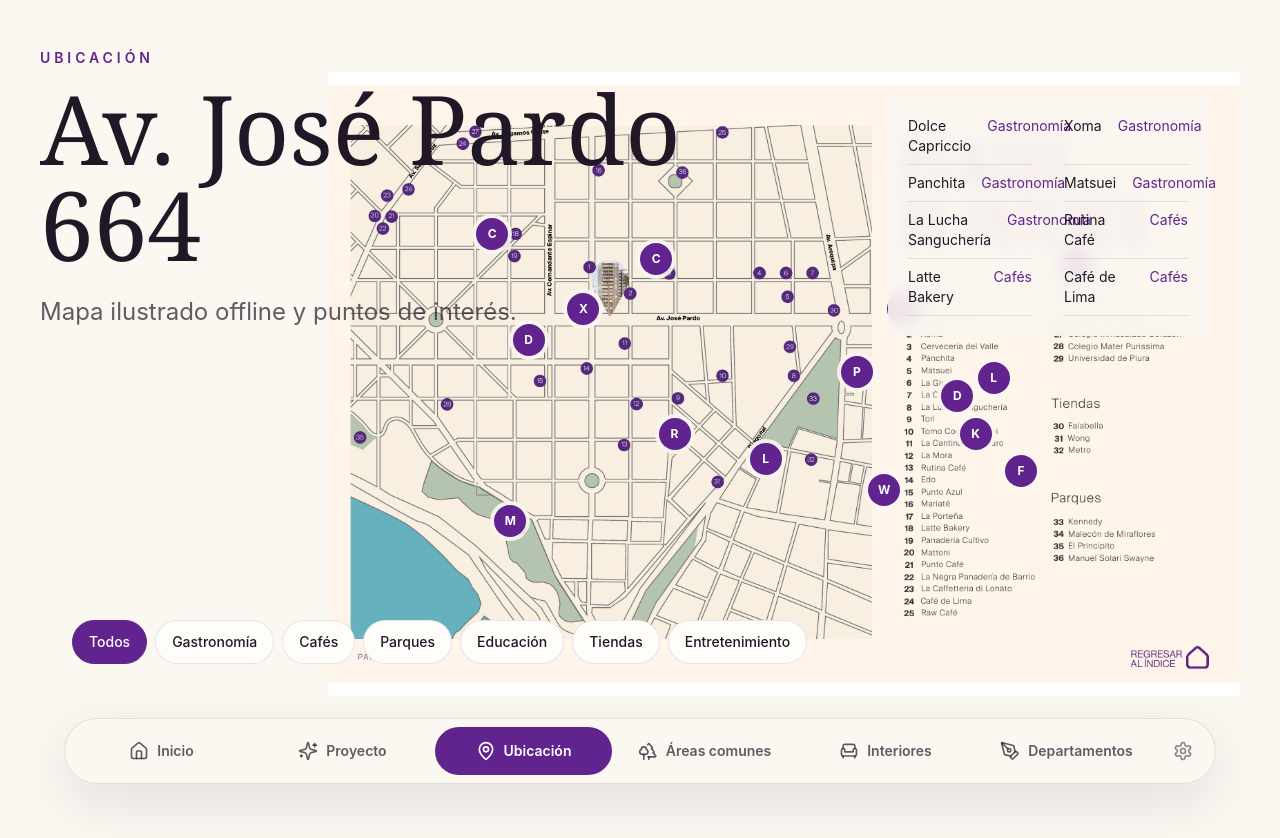
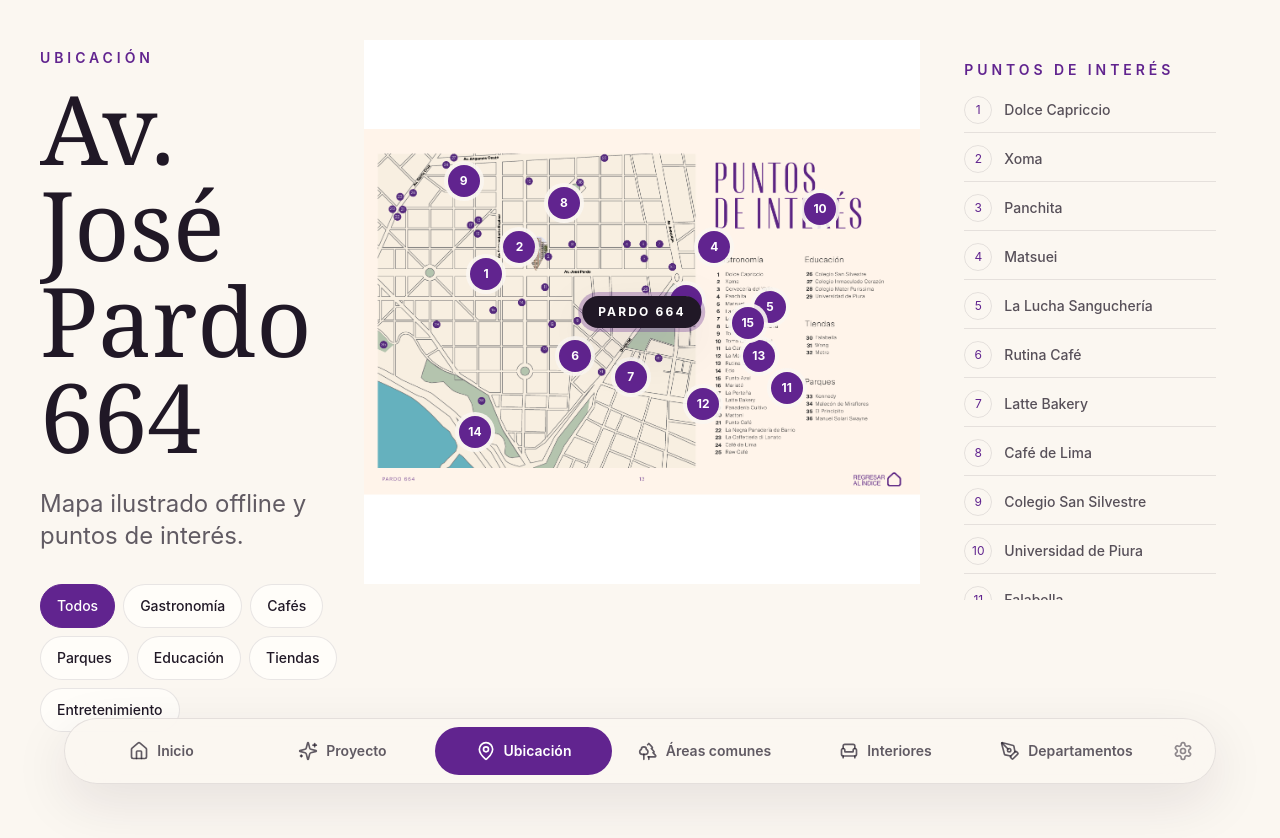
Before and after one commit to pcovinos1/pardo-664, a React (Vite) app: page / in a window 1280 px wide. Both pictures are taken after a click on the button "Ubicación". Shown: the top 838 px of the page. Built offline with nearby package versions, Linux system fonts and the light colour scheme.

Commit message:
mejorar mapa interactivo de ubicación

```diff
--- a/src/App.tsx
+++ b/src/App.tsx
@@ -28,6 +28,7 @@ export default function App() {
 
   const selectedTypology = project?.typologies.find((item) => item.id === selectedTypologyId) ?? project?.typologies[0];
   const navigate = (next: ViewKey) => {
+    if (next === "location") setPoiFilter("Todos");
     setView(next);
   };
 
@@ -230,43 +231,89 @@ function InteriorsPage({ project, onOpenGallery }: { project: Project; onOpenGal
 }
 
 function LocationPage({ project, filter, setFilter, onOpenGallery }: { project: Project; filter: string; setFilter: (value: string) => void; onOpenGallery: (value: { images: GalleryImage[]; index: number }) => void }) {
+  const [hoveredPoiId, setHoveredPoiId] = useState<string | null>(null);
+  const [selectedPoiId, setSelectedPoiId] = useState<string | null>(null);
   const categories = ["Todos", "Gastronomía", "Cafés", "Parques", "Educación", "Tiendas", "Entretenimiento"];
   const gallery = project.galleries.find((item) => item.id === "barrio");
-  const visible = filter === "Todos" ? project.pointsOfInterest : project.pointsOfInterest.filter((poi) => poi.category === filter);
+  const visible = project.pointsOfInterest
+    .filter((poi) => poi.visible)
+    .filter((poi) => filter === "Todos" || poi.category === filter)
+    .sort((a, b) => a.order - b.order);
   const section = getSection(project, "location");
+  const activePoiId = hoveredPoiId ?? selectedPoiId;
+  const activePoi = visible.find((poi) => poi.id === activePoiId);
   return (
     <section className="editorial-page">
       <div className="location-scene">
-        <div className="location-copy">
+        <aside className="location-copy">
           <p className="eyebrow">{section.title}</p>
           <h1 className="editorial-title">{project.address}</h1>
           <p className="editorial-lead">{section.summary}</p>
+          <div className="location-filters">
+            {categories.map((category) => (
+              <button key={category} className={`pill ${filter === category ? "pill-active" : ""}`} onClick={() => { setFilter(category); setHoveredPoiId(null); setSelectedPoiId(null); }} type="button">
+                {category}
+              </button>
+            ))}
+          </div>
+        </aside>
+        <div className="location-map" aria-label="Mapa interactivo de puntos de interés">
+          <img className="h-full w-full object-contain" src={gallery?.images[0]?.src} alt="Mapa ilustrado offline" />
+          <span className="location-project-marker" style={{ left: "50%", top: "50%" }}>
+            Pardo 664
+          </span>
+          {visible.map((poi) => {
+            const active = activePoiId === poi.id;
+            return (
+              <button
+                key={poi.id}
+                className={`location-marker ${active ? "is-active" : ""}`}
+                style={{ left: `${poi.x}%`, top: `${poi.y}%` }}
+                onMouseEnter={() => setHoveredPoiId(poi.id)}
+                onMouseLeave={() => setHoveredPoiId(null)}
+                onFocus={() => setHoveredPoiId(poi.id)}
+                onBlur={() => setHoveredPoiId(null)}
+                onClick={() => setSelectedPoiId((current) => (current === poi.id ? null : poi.id))}
+                type="button"
+                aria-label={poi.name}
+              >
+                <span>{poi.order}</span>
+                <em>{poi.name}</em>
+              </button>
+            );
+          })}
         </div>
-        <div className="location-map">
-          <button className="block h-full w-full" onClick={() => gallery && onOpenGallery({ images: gallery.images, index: 0 })} type="button">
-            <img className="h-full w-full object-contain" src={gallery?.images[0]?.src} alt="Mapa ilustrado offline" />
-          </button>
-          {visible.map((poi) => (
-            <span key={poi.id} className="absolute grid size-8 -translate-x-1/2 -translate-y-1/2 place-items-center rounded-full bg-morada text-xs font-bold text-white ring-4 ring-paper/90 transition duration-300" style={{ left: `${poi.x}%`, top: `${poi.y}%` }}>
-              {poi.name.slice(0, 1)}
-            </span>
-          ))}
-        </div>
-        <div className="location-filters">
+        <aside className="location-list">
+          <p className="eyebrow mb-2">Puntos de interés</p>
+          <div className="location-list-scroll">
+            {visible.map((poi) => {
+              const active = activePoiId === poi.id;
+              return (
+                <button
+                  key={poi.id}
+                  className={active ? "is-active" : ""}
+                  onMouseEnter={() => setHoveredPoiId(poi.id)}
+                  onMouseLeave={() => setHoveredPoiId(null)}
+                  onFocus={() => setHoveredPoiId(poi.id)}
+                  onBlur={() => setHoveredPoiId(null)}
+                  onClick={() => setSelectedPoiId((current) => (current === poi.id ? null : poi.id))}
+                  type="button"
+                >
+                  <span>{poi.order}</span>
+                  <strong>{poi.name}</strong>
+                </button>
+              );
+            })}
+          </div>
+          {activePoi ? <p className="location-active-name">{activePoi.name}</p> : null}
+        </aside>
+        {/* <div className="location-filters">
           {categories.map((category) => (
             <button key={category} className={`pill ${filter === category ? "pill-active" : ""}`} onClick={() => setFilter(category)} type="button">
               {category}
             </button>
           ))}
-        </div>
-        <div className="location-list">
-          {visible.slice(0, 8).map((poi) => (
-            <p key={poi.id}>
-              <span>{poi.name}</span>
-              <em>{poi.category}</em>
-            </p>
-          ))}
-        </div>
+        </div> */}
       </div>
     </section>
   );
@@ -916,7 +963,7 @@ function AdminLocation({ project, updateProject }: { project: Project; updatePro
   const addPoi = () =>
     updateProject((current) => ({
       ...current,
-      pointsOfInterest: [...current.pointsOfInterest, { id: crypto.randomUUID(), name: "Nuevo punto", category: "Gastronomía", x: 50, y: 50 }]
+      pointsOfInterest: [...current.pointsOfInterest, { id: crypto.randomUUID(), name: "Nuevo punto", category: "Gastronomía", x: 50, y: 50, visible: true, order: current.pointsOfInterest.length + 1 }]
     }));
 
   return (
@@ -942,14 +989,16 @@ function AdminLocation({ project, updateProject }: { project: Project; updatePro
           </button>
         </div>
         <div className="space-y-3">
-          {project.pointsOfInterest.map((poi) => (
-            <div key={poi.id} className="grid gap-2 rounded border border-ink/10 bg-white p-3 md:grid-cols-[1fr_150px_90px_90px_44px]">
+          {[...project.pointsOfInterest].sort((a, b) => a.order - b.order).map((poi) => (
+            <div key={poi.id} className="grid gap-2 rounded border border-ink/10 bg-white p-3 md:grid-cols-[80px_1fr_150px_90px_90px_90px_44px]">
+              <label className="text-xs">Orden<input className="field" type="number" min="1" value={poi.order} onChange={(event) => updatePoi(poi.id, { order: Number(event.target.value) })} /></label>
               <input className="field mt-0" value={poi.name} onChange={(event) => updatePoi(poi.id, { name: event.target.value })} />
               <select className="field mt-0" value={poi.category} onChange={(event) => updatePoi(poi.id, { category: event.target.value as typeof poi.category })}>
                 {categories.map((category) => <option key={category} value={category}>{category}</option>)}
               </select>
               <label className="text-xs">X %<input className="field" type="number" min="0" max="100" value={poi.x} onChange={(event) => updatePoi(poi.id, { x: Number(event.target.value) })} /></label>
               <label className="text-xs">Y %<input className="field" type="number" min="0" max="100" value={poi.y} onChange={(event) => updatePoi(poi.id, { y: Number(event.target.value) })} /></label>
+              <label className="flex items-center gap-2 self-end pb-3 text-xs"><input type="checkbox" checked={poi.visible} onChange={(event) => updatePoi(poi.id, { visible: event.target.checked })} /> Visible</label>
               <button className="icon-button self-end" onClick={() => confirm("Eliminar punto?") && void updateProject((current) => ({ ...current, pointsOfInterest: current.pointsOfInterest.filter((item) => item.id !== poi.id) }))} type="button" aria-label="Eliminar punto">
                 <Trash2 className="size-4" />
               </button>
--- a/src/data/initialProject.ts
+++ b/src/data/initialProject.ts
@@ -343,21 +343,21 @@ export const initialProject: Project = {
   },
   typologies,
   pointsOfInterest: [
-    { id: "poi-1", name: "Dolce Capriccio", category: "Gastronomía", x: 22, y: 43 },
-    { id: "poi-2", name: "Xoma", category: "Gastronomía", x: 28, y: 38 },
-    { id: "poi-3", name: "Panchita", category: "Gastronomía", x: 58, y: 48 },
-    { id: "poi-4", name: "Matsuei", category: "Gastronomía", x: 63, y: 38 },
-    { id: "poi-5", name: "La Lucha Sanguchería", category: "Gastronomía", x: 73, y: 49 },
-    { id: "poi-6", name: "Rutina Café", category: "Cafés", x: 38, y: 58 },
-    { id: "poi-7", name: "Latte Bakery", category: "Cafés", x: 48, y: 62 },
-    { id: "poi-8", name: "Café de Lima", category: "Cafés", x: 36, y: 30 },
-    { id: "poi-9", name: "Colegio San Silvestre", category: "Educación", x: 18, y: 26 },
-    { id: "poi-10", name: "Universidad de Piura", category: "Educación", x: 82, y: 31 },
-    { id: "poi-11", name: "Falabella", category: "Tiendas", x: 76, y: 64 },
-    { id: "poi-12", name: "Wong", category: "Tiendas", x: 61, y: 67 },
-    { id: "poi-13", name: "Kennedy", category: "Parques", x: 71, y: 58 },
-    { id: "poi-14", name: "Malecón de Miraflores", category: "Parques", x: 20, y: 72 },
-    { id: "poi-15", name: "Diagonal", category: "Entretenimiento", x: 69, y: 52 }
+    { id: "poi-1", name: "Dolce Capriccio", category: "Gastronomía", x: 22, y: 43, visible: true, order: 1 },
+    { id: "poi-2", name: "Xoma", category: "Gastronomía", x: 28, y: 38, visible: true, order: 2 },
+    { id: "poi-3", name: "Panchita", category: "Gastronomía", x: 58, y: 48, visible: true, order: 3 },
+    { id: "poi-4", name: "Matsuei", category: "Gastronomía", x: 63, y: 38, visible: true, order: 4 },
+    { id: "poi-5", name: "La Lucha Sanguchería", category: "Gastronomía", x: 73, y: 49, visible: true, order: 5 },
+    { id: "poi-6", name: "Rutina Café", category: "Cafés", x: 38, y: 58, visible: true, order: 6 },
+    { id: "poi-7", name: "Latte Bakery", category: "Cafés", x: 48, y: 62, visible: true, order: 7 },
+    { id: "poi-8", name: "Café de Lima", category: "Cafés", x: 36, y: 30, visible: true, order: 8 },
+    { id: "poi-9", name: "Colegio San Silvestre", category: "Educación", x: 18, y: 26, visible: true, order: 9 },
+    { id: "poi-10", name: "Universidad de Piura", category: "Educación", x: 82, y: 31, visible: true, order: 10 },
+    { id: "poi-11", name: "Falabella", category: "Tiendas", x: 76, y: 64, visible: true, order: 11 },
+    { id: "poi-12", name: "Wong", category: "Tiendas", x: 61, y: 67, visible: true, order: 12 },
+    { id: "poi-13", name: "Kennedy", category: "Parques", x: 71, y: 58, visible: true, order: 13 },
+    { id: "poi-14", name: "Malecón de Miraflores", category: "Parques", x: 20, y: 72, visible: true, order: 14 },
+    { id: "poi-15", name: "Diagonal", category: "Entretenimiento", x: 69, y: 52, visible: true, order: 15 }
   ],
   version: {
     version: "1.0",
--- a/src/services/db.ts
+++ b/src/services/db.ts
@@ -50,5 +50,13 @@ function normalizeProject(project: Project): Project {
     }
   }
 
-  return { ...project, galleries, sections };
+  const pointsOfInterest = project.pointsOfInterest
+    .map((point, index) => ({
+      ...point,
+      visible: typeof point.visible === "boolean" ? point.visible : true,
+      order: typeof point.order === "number" ? point.order : index + 1
+    }))
+    .sort((a, b) => a.order - b.order);
+
+  return { ...project, galleries, sections, pointsOfInterest };
 }
--- a/src/styles/index.css
+++ b/src/styles/index.css
@@ -304,31 +304,88 @@ textarea:focus-visible {
   }
 
   .location-scene {
-    @apply relative mx-auto min-h-[calc(100vh-9rem)] max-w-[1680px] overflow-hidden;
+    @apply mx-auto grid min-h-[calc(100vh-9rem)] max-w-[1680px] gap-6 overflow-hidden lg:grid-cols-[0.78fr_1.45fr_0.77fr];
   }
 
   .location-copy {
-    @apply relative z-10 max-w-3xl pt-2;
+    @apply relative z-10 pt-2;
   }
 
   .location-map {
-    @apply relative mt-8 h-[58vh] min-h-[430px] w-full bg-white lg:absolute lg:bottom-0 lg:right-0 lg:mt-0 lg:h-[78vh] lg:w-[76%];
+    @apply relative h-[68vh] min-h-[520px] overflow-hidden bg-white;
+  }
+
+  .location-marker {
+    @apply absolute z-10 grid size-8 -translate-x-1/2 -translate-y-1/2 place-items-center rounded-full bg-morada text-xs font-bold text-white ring-4 ring-paper/90 transition duration-200;
+  }
+
+  .location-marker span {
+    @apply leading-none;
+  }
+
+  .location-marker em {
+    @apply pointer-events-none absolute bottom-full left-1/2 mb-2 hidden -translate-x-1/2 whitespace-nowrap rounded-full bg-ink px-3 py-1 text-xs font-medium not-italic text-white shadow-soft;
+  }
+
+  .location-marker:hover,
+  .location-marker:focus-visible,
+  .location-marker.is-active {
+    transform: translate(-50%, -50%) scale(1.16);
+    @apply ring-morada/40;
+  }
+
+  .location-marker:hover em,
+  .location-marker:focus-visible em,
+  .location-marker.is-active em {
+    @apply block;
+  }
+
+  .location-project-marker {
+    @apply absolute z-20 -translate-x-1/2 -translate-y-1/2 rounded-full bg-ink px-4 py-2 text-xs font-bold uppercase tracking-[0.18em] text-white ring-4 ring-morada/30 shadow-soft;
   }
 
   .location-filters {
-    @apply relative z-20 mt-5 flex max-w-5xl flex-wrap gap-2 lg:absolute lg:bottom-8 lg:left-8 lg:mt-0;
+    @apply mt-8 flex flex-wrap gap-2;
   }
 
   .location-list {
-    @apply relative z-20 mt-6 grid max-w-3xl gap-x-8 gap-y-2 md:grid-cols-2 lg:absolute lg:right-8 lg:top-8 lg:w-80 lg:bg-paper/90 lg:p-5 lg:backdrop-blur;
+    @apply relative z-20 bg-paper/90 p-5 backdrop-blur;
   }
 
-  .location-list p {
-    @apply flex justify-between gap-4 border-b border-ink/10 pb-2 text-sm;
+  .location-list-scroll {
+    @apply max-h-[64vh] space-y-1 overflow-auto pr-1;
   }
 
-  .location-list em {
-    @apply not-italic text-morada;
+  .location-list button {
+    @apply flex w-full items-center gap-3 border-b border-ink/10 py-2 text-left text-sm transition duration-200;
+  }
+
+  .location-list button span {
+    @apply grid size-7 shrink-0 place-items-center rounded-full border border-ink/10 text-xs text-morada;
+  }
+
+  .location-list button strong {
+    @apply font-medium text-ink/75;
+  }
+
+  .location-list button:hover,
+  .location-list button:focus-visible,
+  .location-list button.is-active {
+    @apply pl-2 text-morada;
+  }
+
+  .location-list button.is-active span,
+  .location-list button:hover span {
+    @apply border-morada bg-morada text-white;
+  }
+
+  .location-list button.is-active strong,
+  .location-list button:hover strong {
+    @apply text-morada;
+  }
+
+  .location-active-name {
+    @apply mt-4 border-t border-ink/10 pt-4 text-sm font-semibold text-morada;
   }
 
   .contact-layout {
--- a/src/types/project.ts
+++ b/src/types/project.ts
@@ -93,6 +93,8 @@ export interface PointOfInterest {
   category: "Gastronomía" | "Cafés" | "Parques" | "Educación" | "Tiendas" | "Entretenimiento";
   x: number;
   y: number;
+  visible: boolean;
+  order: number;
 }
 
 export interface ChangeLog {
```
Also changed, not shown: 8 other files (tests, documents, lock files or other folders).
